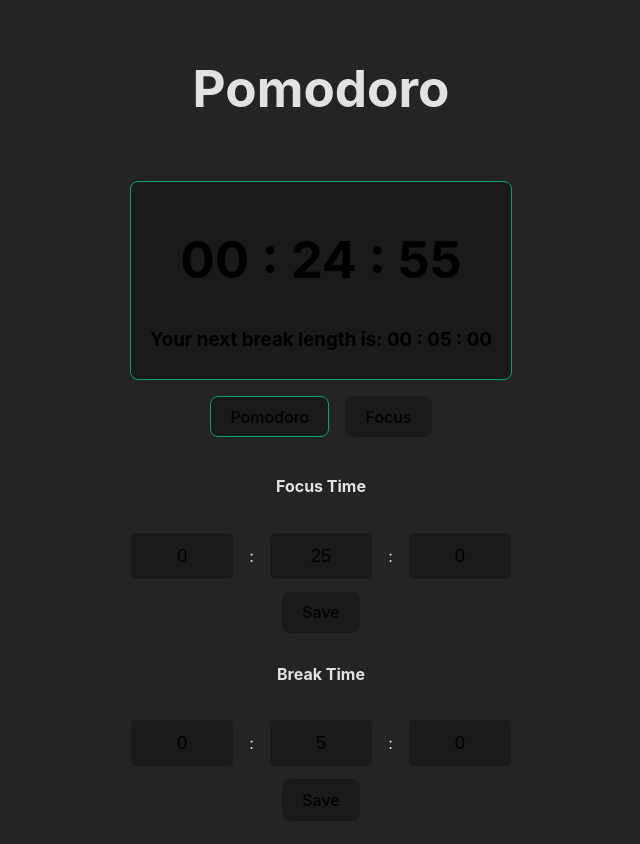
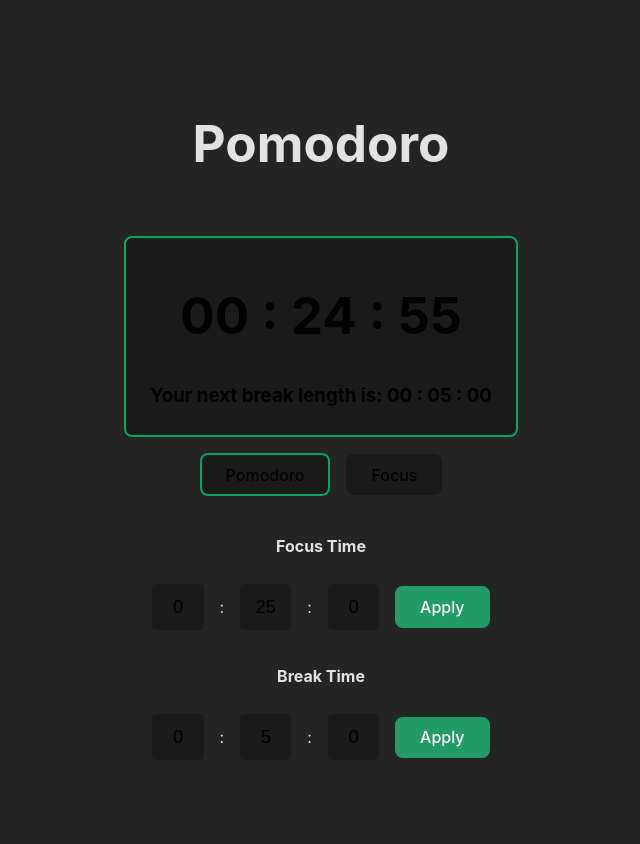
Before and after one commit to seannkelleyy/Pomodoro, a React (Vite) app in the folder pomodoro.web/: page / in a window 1280 px wide. Shown: the top 844 px of the page, without its empty margins (335-975 px from the left). Built offline with nearby package versions, Linux system fonts and the light colour scheme.

Commit message:
Feat: Polishes features and restyles

```diff
--- a/pomodoro.web/package.json
+++ b/pomodoro.web/package.json
@@ -13,6 +13,7 @@
     "axios": "^1.6.8",
     "react": "^18.2.0",
     "react-dom": "^18.2.0",
+    "react-hook-form": "^7.51.5",
     "react-query": "^3.39.3",
     "react-router": "^6.23.1"
   },
--- a/pomodoro.web/src/components/Timer.tsx
+++ b/pomodoro.web/src/components/Timer.tsx
@@ -9,6 +9,7 @@ export const Timer = () => {
   const [intervalId, setIntervalId] = useState<number>(0)
   const [isBreakTime, setIsBreakTime] = useState<boolean>(false)
   const [isPaused, setIsPaused] = useState<boolean>(false)
+  const [fillProgress, setFillProgress] = useState(0)
   const [focusTime, setFocusTime] = useState<TimeType>({
     hours: 0,
     minutes: 25,
@@ -74,8 +75,11 @@ export const Timer = () => {
     } else {
       setTimerTime({ ...focusTime })
     }
-    setIsBreakTime(false)
   }
+
+  // const resetBreakTime = () => {
+  //   setBreakTime({ hours: 0, minutes: 5, seconds: 0 })
+  // }
 
   /* This useEffect hook will run every second to update the timer */
   // eslint-disable-next-line react-hooks/exhaustive-deps
@@ -93,11 +97,20 @@ export const Timer = () => {
     return () => clearInterval(interval)
   })
 
-  /* This starts the count to reset the clock */
+  /* This starts the count to reset the clock and shows progress */
   const handleMouseDown = () => {
+    setFillProgress(0)
     const id = setInterval(() => {
-      resetClock()
-    }, 3000)
+      setFillProgress((prevProgress) => {
+        const newProgress = prevProgress + 10
+        if (newProgress >= 100) {
+          clearInterval(id)
+          resetClock()
+          return 100 // Return 100 to indicate the box is filled
+        }
+        return newProgress
+      })
+    }, 200)
     setIntervalId(id)
   }
 
@@ -105,6 +118,17 @@ export const Timer = () => {
   const handleMouseUp = () => {
     clearInterval(intervalId)
     setIntervalId(0)
+    setFillProgress(0)
+  }
+
+  const resetOverlayStyle = {
+    position: "absolute",
+    bottom: 0,
+    left: 0,
+    width: "100%",
+    height: `${fillProgress}%`,
+    backgroundColor: "rgba(255, 255, 255, 0.5)",
+    transition: "height 0.2s linear",
   }
 
   return (
@@ -118,6 +142,7 @@ export const Timer = () => {
         onMouseDown={() => handleMouseDown()}
         onMouseUp={() => handleMouseUp()}
         onMouseLeave={() => handleMouseUp()}
+        style={{ position: "relative" }}
       >
         {isBreakTime && (
           <>
@@ -144,6 +169,7 @@ export const Timer = () => {
               : breakTime.seconds}
           </h3>
         )}
+        <div style={resetOverlayStyle as React.CSSProperties} />
       </button>
       <section title="Change Timer Type Buttons">
         <ChangeTimerTypeButtons
--- a/pomodoro.web/src/components/buttonGroups/ChangeTimeSettingsButtons.tsx
+++ b/pomodoro.web/src/components/buttonGroups/ChangeTimeSettingsButtons.tsx
@@ -1,10 +1,11 @@
-import { Dispatch, SetStateAction, useEffect, useState } from "react"
+import React, { useEffect } from "react"
+import { useForm } from "react-hook-form"
 import { TimeType } from "../../models/time"
 
 type ChangeTimeButtonsProps = {
-  setFocusTime: Dispatch<SetStateAction<TimeType>>
+  setFocusTime: React.Dispatch<React.SetStateAction<TimeType>>
   focusTime: TimeType
-  setBreakTime: Dispatch<SetStateAction<TimeType>>
+  setBreakTime: React.Dispatch<React.SetStateAction<TimeType>>
   breakTime: TimeType
   resetClock: () => void
 }
@@ -16,144 +17,102 @@ export const ChangeTimeSettingsButtons = ({
   breakTime,
   resetClock,
 }: ChangeTimeButtonsProps) => {
-  const [tempFocusTime, setTempFocusTime] = useState({
-    hours: 0,
-    minutes: 25,
-    seconds: 0,
-  })
-  const [tempBreakTime, setTempBreakTime] = useState({
-    hours: 0,
-    minutes: 25,
-    seconds: 0,
-  })
+  const {
+    register: registerFocus,
+    handleSubmit: handleSubmitFocus,
+    reset: resetFocus,
+  } = useForm<TimeType>()
+  const {
+    register: registerBreak,
+    handleSubmit: handleSubmitBreak,
+    reset: resetBreak,
+  } = useForm<TimeType>()
+
+  const onSubmitFocus = (data: TimeType) => {
+    setFocusTime(data)
+  }
+
+  const onSubmitBreak = (data: TimeType) => {
+    setBreakTime(data)
+  }
+
   useEffect(() => {
+    resetFocus(focusTime)
+    resetBreak(breakTime)
     resetClock()
     // eslint-disable-next-line react-hooks/exhaustive-deps
-  }, [focusTime, breakTime])
+  }, [focusTime, breakTime, resetFocus, resetBreak])
+
   return (
     <section title="Pomodoro Settings" className="pomodoro-settings">
+      <form onSubmit={handleSubmitFocus(onSubmitFocus)}>
         <h4>Focus Time</h4>
         <section title="Focus Time Settings" className="row-flex">
           <input
-          id="pomodoroHours"
+            {...registerFocus("hours")}
             placeholder="Hours"
             aria-label="Hours"
-          defaultValue={focusTime.hours}
             onClick={(e: React.MouseEvent<HTMLInputElement>) =>
               e.currentTarget.select()
-          }
-          onInput={(e: React.ChangeEvent<HTMLInputElement>) =>
-            setTempFocusTime({
-              hours: Number(e.target.value),
-              minutes: focusTime.minutes,
-              seconds: focusTime.seconds,
-            })
             }
           />
           <p>:</p>
           <input
-          id="pomodoroMinutes"
+            {...registerFocus("minutes")}
             placeholder="Minutes"
             aria-label="Minutes"
-          defaultValue={focusTime.minutes}
             onClick={(e: React.MouseEvent<HTMLInputElement>) =>
               e.currentTarget.select()
-          }
-          onInput={(e: React.ChangeEvent<HTMLInputElement>) =>
-            setTempFocusTime({
-              hours: focusTime.hours,
-              minutes: Number(e.target.value),
-              seconds: focusTime.seconds,
-            })
             }
           />
           <p>:</p>
           <input
-          id="pomodoroSeconds"
+            {...registerFocus("seconds")}
             placeholder="Seconds"
             aria-label="Seconds"
-          defaultValue={focusTime.seconds}
             onClick={(e: React.MouseEvent<HTMLInputElement>) =>
               e.currentTarget.select()
             }
-          onInput={(e: React.ChangeEvent<HTMLInputElement>) =>
-            setTempFocusTime({
-              hours: focusTime.hours,
-              minutes: focusTime.minutes,
-              seconds: Number(e.target.value),
-            })
-          }
           />
+          <button className="apply" type="submit">
+            Apply
+          </button>
         </section>
-      <button
-        onClick={() => {
-          setFocusTime(tempFocusTime)
-          resetClock()
-        }}
-      >
-        Save
-      </button>
+      </form>
+      <form onSubmit={handleSubmitBreak(onSubmitBreak)}>
         <h4>Break Time</h4>
         <section title="Pomodoro Break Settings" className="row-flex">
           <input
-          id="breakHours"
+            {...registerBreak("hours")}
             placeholder="Hours"
             aria-label="Hours"
-          defaultValue={breakTime.hours}
             onClick={(e: React.MouseEvent<HTMLInputElement>) =>
               e.currentTarget.select()
-          }
-          onInput={(e: React.ChangeEvent<HTMLInputElement>) =>
-            setTempBreakTime({
-              hours: Number(e.target.value),
-              minutes: breakTime.minutes,
-              seconds: breakTime.seconds,
-            })
             }
           />
           <p>:</p>
           <input
-          id="breakMinutes"
+            {...registerBreak("minutes")}
             placeholder="Minutes"
             aria-label="Minutes"
-          defaultValue={breakTime.minutes}
             onClick={(e: React.MouseEvent<HTMLInputElement>) =>
               e.currentTarget.select()
-          }
-          onInput={(e: React.ChangeEvent<HTMLInputElement>) =>
-            setTempBreakTime({
-              hours: breakTime.hours,
-              minutes: Number(e.target.value),
-              seconds: breakTime.seconds,
-            })
             }
           />
           <p>:</p>
           <input
-          id="breakSeconds"
+            {...registerBreak("seconds")}
             placeholder="Seconds"
             aria-label="Seconds"
-          defaultValue={breakTime.seconds}
             onClick={(e: React.MouseEvent<HTMLInputElement>) =>
               e.currentTarget.select()
             }
-          onInput={(e: React.ChangeEvent<HTMLInputElement>) =>
-            setTempBreakTime({
-              hours: breakTime.hours,
-              minutes: breakTime.minutes,
-              seconds: Number(e.target.value),
-            })
-          }
           />
+          <button className="apply" type="submit">
+            Apply
+          </button>
         </section>
-      <button
-        onClick={() => {
-          setBreakTime(tempBreakTime)
-          resetClock()
-        }}
-      >
-        Save
-      </button>
+      </form>
     </section>
   )
 }
--- a/pomodoro.web/src/index.css
+++ b/pomodoro.web/src/index.css
@@ -16,6 +16,7 @@
   --paused: #e5b800;
   --active: #05a660;
   --hover: #e4e4eb;
+  --apply: #219c67;
   --buttonDarkBackground: #1a1a1a;
   --selection: #e4e4eb4b;
 
@@ -39,7 +40,7 @@ h4 {
 }
 
 input {
-  width: 10ch;
+  width: 5ch;
   height: 2.5em;
   border: none;
   border-radius: 0.25em;
@@ -66,11 +67,16 @@ input {
 
 /* Effects */
 .paused {
-  border-color: var(--paused);
+  border: 2px solid var(--paused);
 }
 
 .active {
-  border-color: var(--active);
+  border: 2px solid var(--active);
+}
+
+.apply {
+  background-color: var(--apply);
+  color: white;
 }
 
 ::selection {
@@ -101,7 +107,7 @@ input {
 }
 
 .time-button:hover {
-  border: 1px solid;
+  border: 2px solid;
 }
 
 .time-button:focus {
@@ -111,13 +117,14 @@ input {
 button {
   border-radius: 8px;
   border: 1px solid transparent;
-  padding: 0.6em 1.2em;
+  padding: 0.6em 24px;
   font-size: 1em;
   font-weight: 500;
   font-family: inherit;
   background-color: var(--buttonDarkBackground);
   cursor: pointer;
   transition: border-color 0.25s;
+  caret-color: transparent;
 }
 
 button:hover {
```
Also changed, not shown: 2 other files (tests, documents, lock files or other folders). Lines whose indentation alone changed are shown as unchanged.
